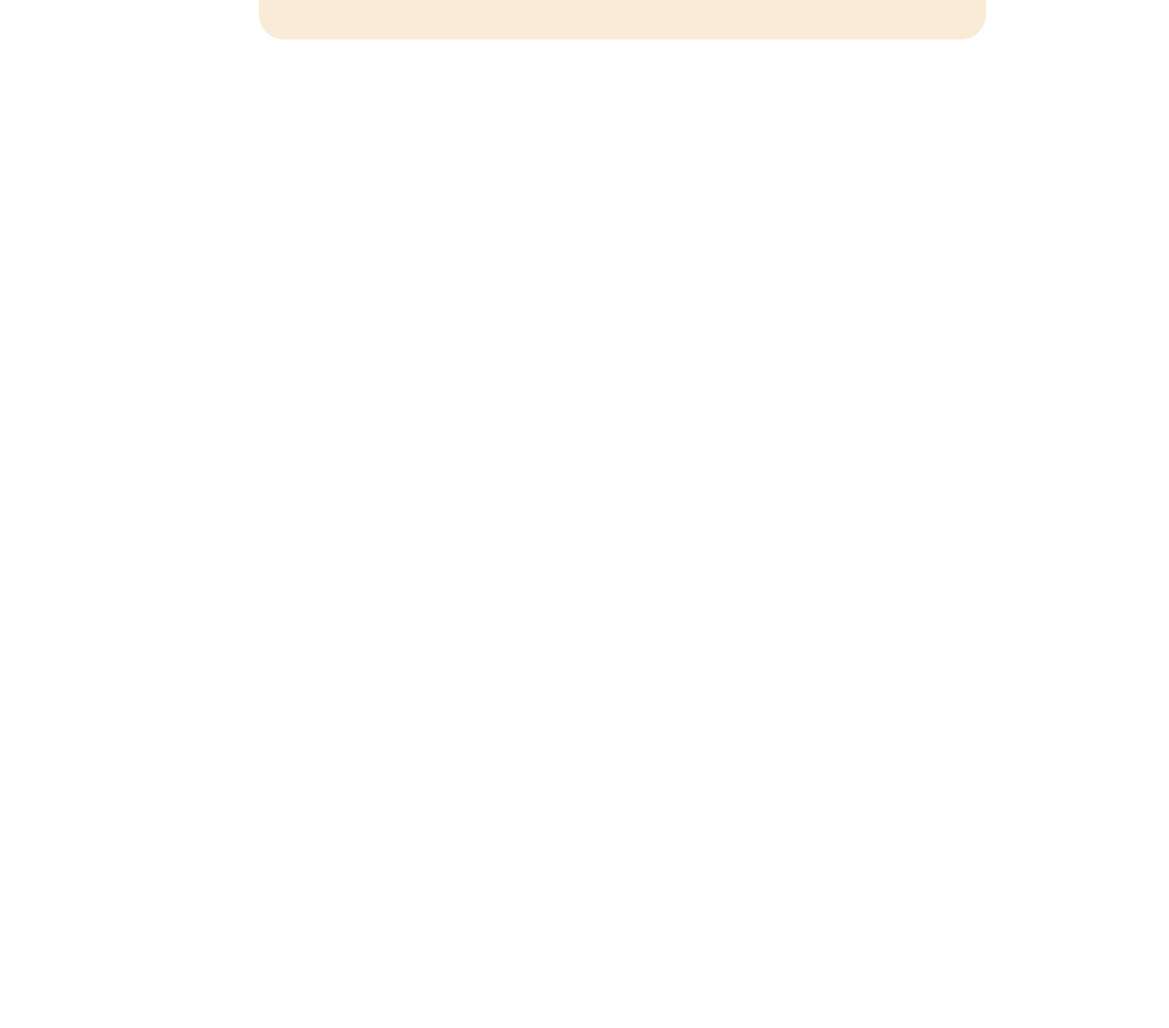
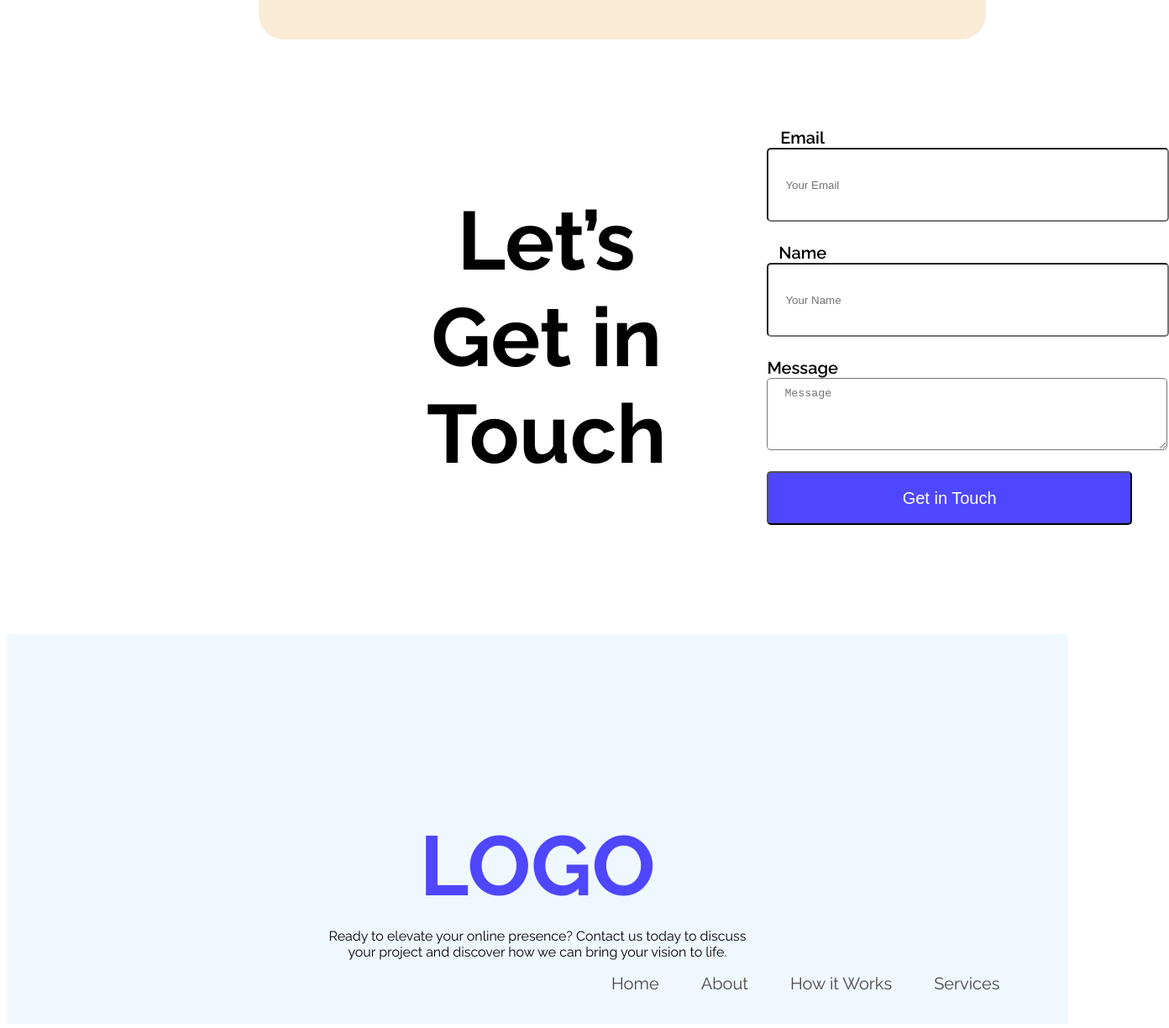
Before and after one commit to ahamedhr4D/Assignment-landing-launchpad, a plain HTML site: page index.html in a window 1280 px wide. Shown: the part 3174-4398 px from the top of the page at 84% size, 1392 px wide, since content can reach past the window. Before the commit the page ends 3229 px from the top, so only its background shows below. Drawn offline with Linux system fonts and the light colour scheme.

Commit message:
complete assignment

```diff
--- a/index.html
+++ b/index.html
@@ -76,7 +76,7 @@
                     </div>
                     <div>
                         <h2>Loved by Designers</h1>
-                        <p>This template instantly leveled up our <br>presence.” – Studio Vertex</p>
+                            <p>This template instantly leveled up our <br>presence.” – Studio Vertex</p>
                     </div>
                     <div class="users-img">
                         <img src="./Assets/avatar.png" alt="">
@@ -96,7 +96,7 @@
                     </div>
                     <div>
                         <h2>Loved by Designers</h1>
-                        <p>This template instantly leveled up our <br>presence.” – Studio Vertex</p>
+                            <p>This template instantly leveled up our <br>presence.” – Studio Vertex</p>
                     </div>
                     <div class="users-img">
                         <img src="./Assets/avatar.png" alt="">
@@ -116,7 +116,7 @@
                     </div>
                     <div>
                         <h2>Loved by Designers</h1>
-                        <p>This template instantly leveled up our <br>presence.” – Studio Vertex</p>
+                            <p>This template instantly leveled up our <br>presence.” – Studio Vertex</p>
                     </div>
                     <div class="users-img">
                         <img src="./Assets/avatar.png" alt="">
@@ -137,9 +137,34 @@
             </div>
 
         </section>
+        <section class="sec5">
+            <div>
+                <h1>Let’s Get in Touch</h1>
+            </div>
+            <div class="form">
+                <form action="">
+                    <label for="email">Email</label>
+                    <input type="email" name="" id="" placeholder="Your Email">
+                    <label for="Name">Name</label>
+                    <input type="text" name="" id="" placeholder="Your Name">
+                    <label for="Message">Message</label>
+                    <textarea name="" id="" cols="80" rows="10" placeholder="Message"></textarea>
+                    <input type="button" value="Get in Touch">
+
+                </form>
+            </div>
+
+        </section>
     </main>
     <footer>
-
+        <h1>LOGO</h1>
+        <p>Ready to elevate your online presence? Contact us today to discuss <br>your project and discover how we can bring your vision to life.</p>
+        <ul>
+            <li><a class="dark-3" href="https://www.google.com/">Home</a></li>
+            <li><a class="dark-3" href="https://www.google.com/">About</a></li>
+            <li><a class="dark-3" href="https://www.google.com/">How it Works</a></li>
+            <li><a class="dark-3" href="https://www.google.com/">Services</a></li>
+        </ul>
     </footer>
 </body>
 
--- a/styles/styles.css
+++ b/styles/styles.css
@@ -133,3 +133,66 @@ font-weight: bold;
     border-radius: 50px;
     margin-bottom: 30px;
 }
+.sec5{
+    margin-top: 50px;
+    display: flex;
+    gap: 120px;
+    align-items: center;
+    text-align: center;
+    padding: 50px 500px;
+    margin-bottom: 50px;
+}
+.sec5 input[type="text"],input[type="email"],input[type="button"],textarea{
+    height: 64px;
+    border-radius: 5px;
+    background-color: white;
+    display: block;
+    width: 100%;
+    padding: 10px 20px;
+    margin-bottom: 25px;
+
+
+}
+.sec5 h1{
+    font-size:98px ;
+    font-weight: bold;
+}
+.sec5 input[type="button"]{
+    background-color: #4E47FF;
+    color: #FFFFFF;
+    font-size: 20px;
+}
+.sec5 label{
+    font-size: 20px;
+    font-weight: 600;
+    margin-right: 350px;
+}
+footer{
+    background-color: aliceblue;
+    text-align: center;
+    padding-top: 150px ;
+    padding-bottom: 20px;
+
+}
+footer ul{
+    display: flex;
+    gap: 50px;
+    margin-left: 680px;
+}
+footer ul li{
+    list-style: none;
+
+}
+footer li a{
+    text-decoration: none;
+    font-size: 20px;
+}
+.dark-3{
+    color: #474747;
+}
+footer h1{
+    font-size:100px ;
+    font-weight: bolder;
+    color: #4E47FF;
+    margin-bottom: 2px;
+}
```
